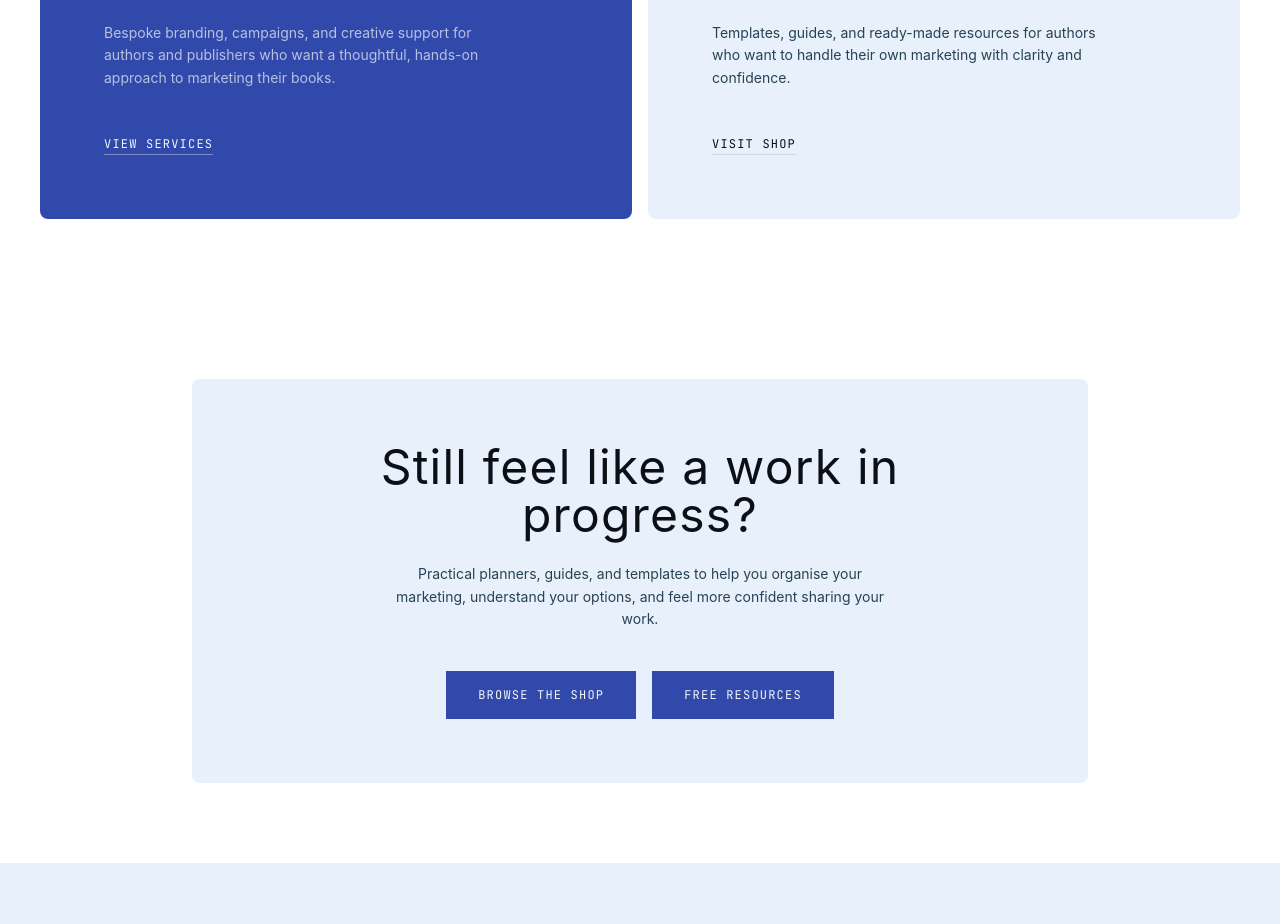
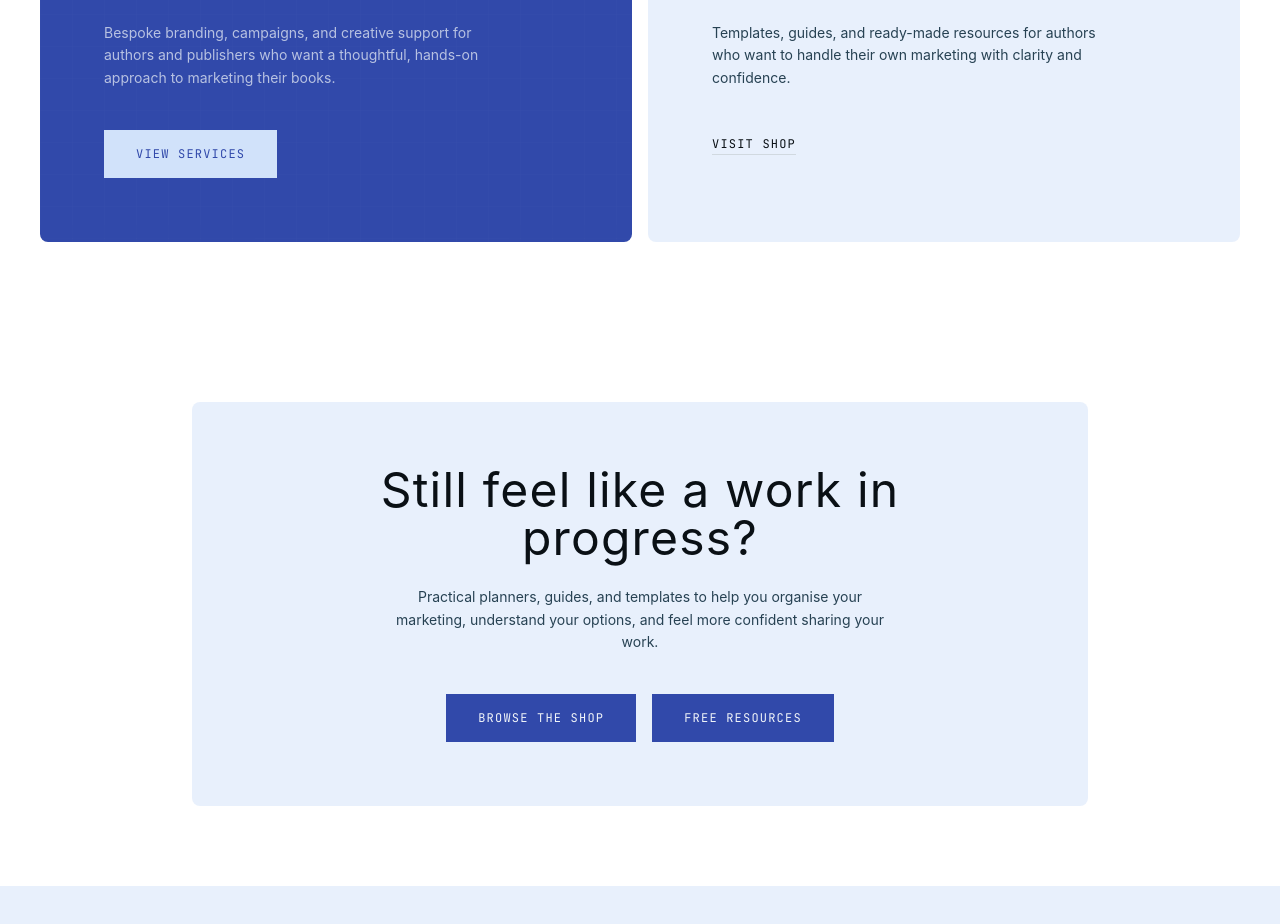
Before and after one commit to marginstudiouk/marginstudio, a React (Vite) app: page / in a window 1280 px wide. Shown: the part 1300-2224 px from the top of the page. Built offline with nearby package versions, Linux system fonts and the light colour scheme; no server answers; the database is empty; a web font is replaced by a local one.

Commit message:
Refine dark card button styling

```diff
--- a/src/components/home/SplitDecision.jsx
+++ b/src/components/home/SplitDecision.jsx
@@ -40,7 +40,7 @@ export default function SplitDecision() {
             </p>
             <Link
               to="/services"
-              className="inline-flex items-center font-mono text-xs tracking-widest uppercase text-primary-foreground border-b border-primary-foreground/40 pb-0.5 hover:border-primary-foreground transition-colors group"
+              className="inline-flex items-center font-mono text-xs tracking-widest uppercase bg-secondary text-primary hover:bg-secondary/90 transition-colors px-8 py-4 group"
             >
               View services
             </Link>
```
